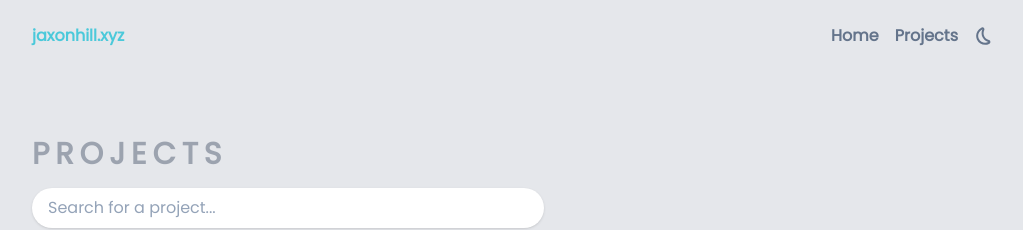
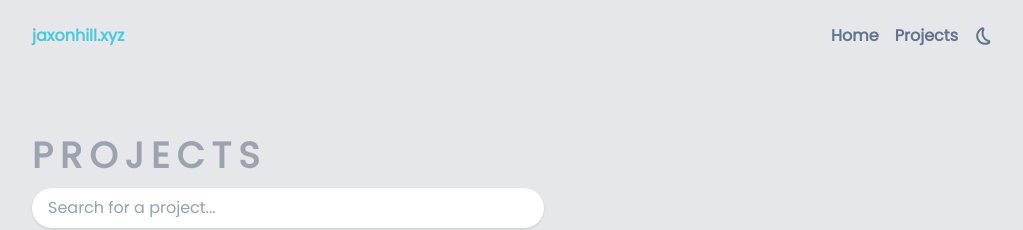
Before and after one commit to jaxonhill/personal-website-v2, a Next.js app: page /projects in a window 1280 px wide. Shown: the top 230 px of the page, without its empty margins (128-1151 px from the left). Built offline with nearby package versions, Linux system fonts and the light colour scheme.

Commit message:
Change styles

```diff
--- a/components/TechnologyFilterButton.tsx
+++ b/components/TechnologyFilterButton.tsx
@@ -20,7 +20,7 @@ export default function TechnologyFilterButton({
 			whileTap={{ scale: 0.85 }}
 			className={`${
 				isSelected
-					? "text-light-main bg-gray-100 hover:bg-white dark:bg-slate-700 dark:hover:bg-slate-800"
+					? "text-light-main bg-white hover:bg-gray-100 dark:bg-slate-700 dark:hover:bg-slate-800"
 					: "bg-white text-slate-400 hover:text-slate-600 hover:bg-gray-100 dark:bg-slate-800 dark:text-slate-600 dark:hover:bg-slate-700 dark:hover:text-slate-500"
 			} shadow rounded-full px-4 py-2 font-medium hover:cursor-pointer`}
 			onClick={() => handleTechnologyFilter(technology)}
--- a/pages/index.tsx
+++ b/pages/index.tsx
@@ -14,7 +14,7 @@ export default function Home() {
 				transition={{ duration: 1 }}
 				className="flex flex-col mt-16 w-full"
 			>
-				<h1 className="text-3xl text-gray-400 font-semibold mb-6 tracking-[0.20em] dark:text-slate-700">
+				<h1 className="text-4xl text-gray-400 font-semibold mb-6 tracking-[0.20em] dark:text-slate-700">
 					HOME
 				</h1>
 				<div className="w-full grid gap-4 grid-cols-2 grid-rows-4 lg:grid-cols-4 lg:grid-rows-2">
--- a/pages/projects/index.tsx
+++ b/pages/projects/index.tsx
@@ -51,7 +51,7 @@ export default function ProjectPage() {
 			>
 				<div className="flex flex-col mt-16 w-full">
 					<div className="mb-8 flex flex-col gap-3">
-						<h1 className="text-3xl mb-1 text-gray-400 font-semibold tracking-[0.20em] dark:text-slate-700">
+						<h1 className="text-4xl text-gray-400 font-semibold tracking-[0.20em] dark:text-slate-700">
 							PROJECTS
 						</h1>
 						<SearchFilter
```
